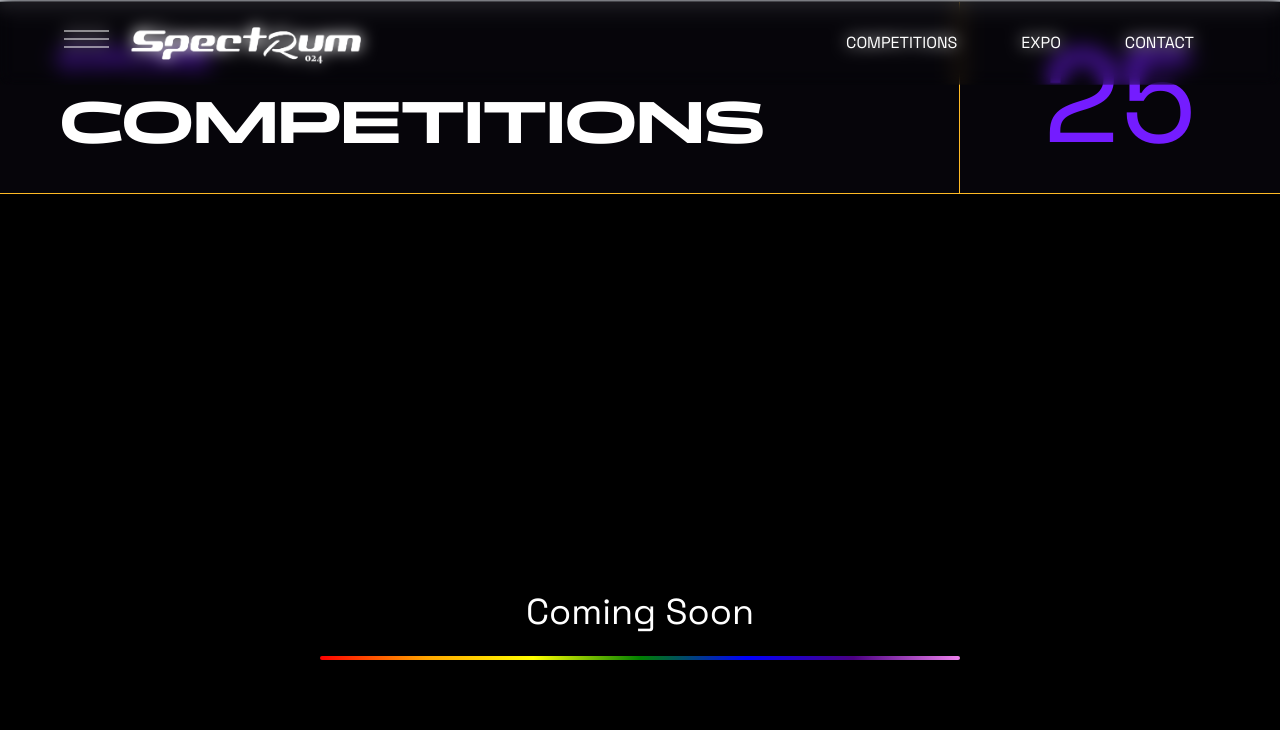
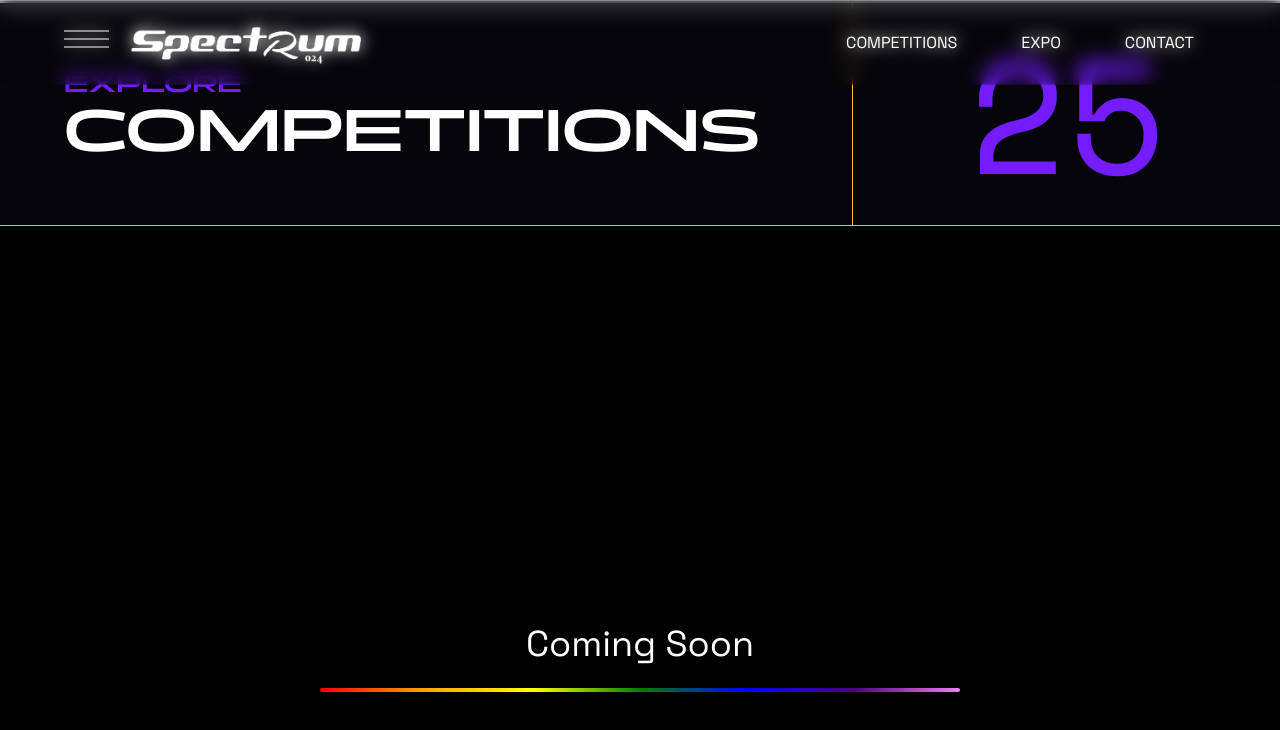
Before and after one commit to Engicos-Coders-Club/gec-spectrum-website-2024, a Next.js app: page /competitions in a window 1280 px wide. Shown: the top 730 px of the page. Built offline with nearby package versions, Linux system fonts and the light colour scheme.

Commit message:
Bug fixes

```diff
--- a/src/app/competitions/page.tsx
+++ b/src/app/competitions/page.tsx
@@ -5,6 +5,7 @@ import Link from "next/link";
 import { Space_Grotesk } from "next/font/google";
 import CardItem from "@/components/Competitions-Card/CardItem";
 import Coming from "../ComingSoon/page";
+import PageHead from "../components/PageHead";
 
 const Space = Space_Grotesk({ subsets : ['latin'], weight: ['700', '600']});
 
@@ -31,17 +32,8 @@ const events = new Array(9).fill(0);
       <section className="border border-gray-300 border-l-0 border-r-0">
         <Navbar />
       </section>
-      <section className="w-full flex items-center h-48 border-b border-[#FFBA25]">
-        <div className={`w-full sm:w-3/4 h-full flex items-center sm:border-r border-[#FFBA25]`}>
-          <div className="p-5 mx-5 sm:mx-10 flex flex-col space-y-2 sm:space-y-5">
-            <p className={`text-primary font-bold text-lg sm:text-xl ${panchang.className}`}>EXPLORE</p>
-            <p className={`text-2xl sm:text-3xl md:text-4xl lg:text-6xl text-white font-bold ${panchang.className}`}>COMPETITIONS</p>
-          </div>
-        </div>
-        <div className="w-1/4 h-full flex justify-center invisible sm:visible">
-          <span className={`text-primary flex items-center text-8xl lg:text-9xl ${Space.className}`}>25</span>
-        </div>
-      </section>
+      <PageHead body="EXPLORE" title="COMPETITIONS"  faltutext="25"/>
+
       <Coming></Coming>
 
       {/* <section className='w-full flex justify-center mt-10 p-3 overflow-hidden'>
--- a/src/components/Navbar/FullWidth.tsx
+++ b/src/components/Navbar/FullWidth.tsx
@@ -119,7 +119,7 @@ let links = [
         className="duration-300 group-hover:w-[0px] hidden md:block"
       />
     ),
-    link: "/",
+    link: "/#contact",
   },
 ];
 
--- a/src/components/Navbar/index.tsx
+++ b/src/components/Navbar/index.tsx
@@ -24,7 +24,7 @@ function Navbar() {
     // },
     {
       name: "CONTACT",
-      to: "#contact",
+      to: "/#contact",
     },
   ];
   return (
```
